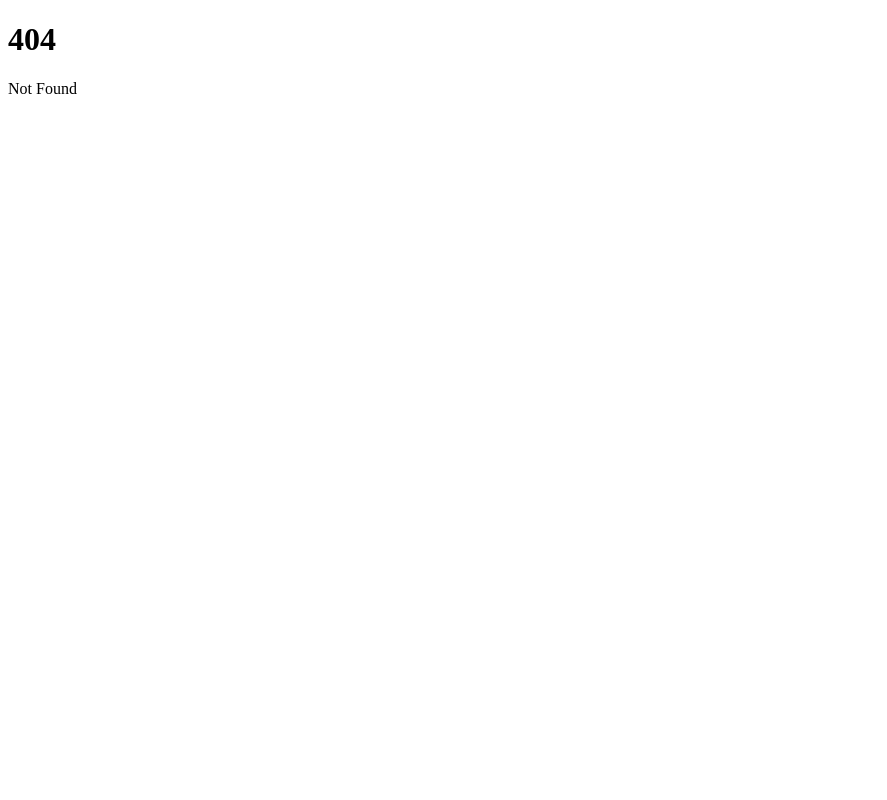
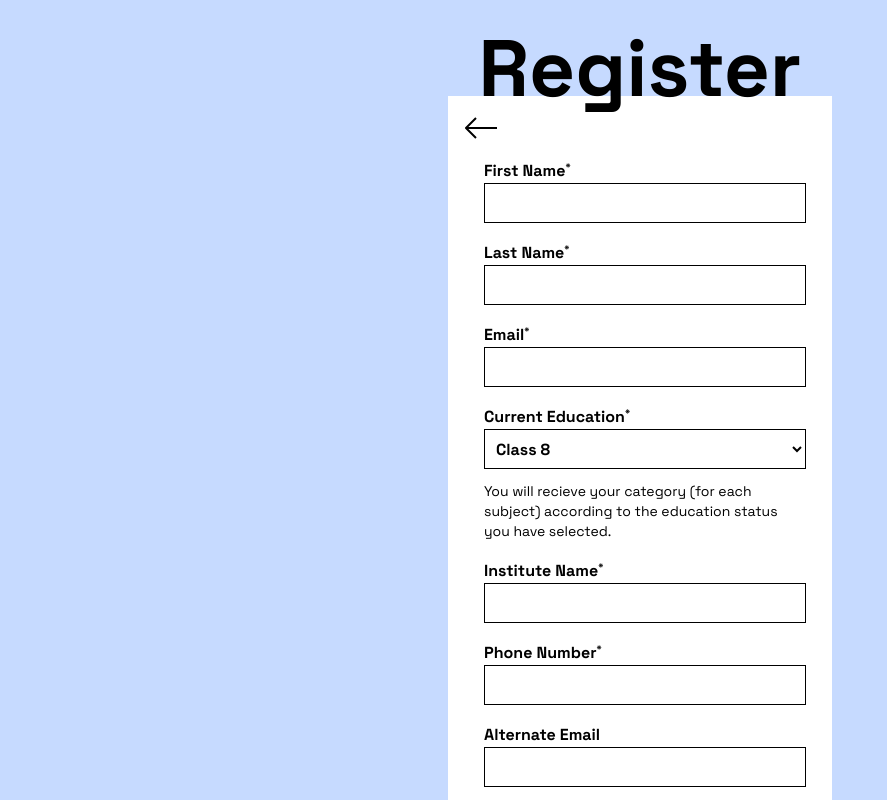
Before and after one commit to Tessellate-CMI/tessellate-frontend, a SvelteKit app: page /stems/register in a window 1280 px wide. Before the commit this address had no page. Shown: the top 800 px of the page, without its empty margins (0-887 px from the left). Built offline with nearby package versions, Linux system fonts and the light colour scheme; a web font is replaced by a local one.

Commit message:
feat(register): send only necessary data
Send only necessary data to the server. The other values can be recalculated server side. Also moved
register form from /register to /stems/register

```diff
--- a/src/lib/components/Navbar.svelte
+++ b/src/lib/components/Navbar.svelte
@@ -39,7 +39,7 @@
             >
             {#if !stems}
                 <button class="link px-4 text-lg font-bold normal-case overline"
-                    ><a href="/register">Register</a></button
+                    ><a href="/stems/register">Register</a></button
                 >
             {/if}
         </div>
--- a/src/routes/register/+page.svelte
+++ b/src/routes/stems/register/+page.svelte
@@ -6,6 +6,7 @@
     let showModal = false
     let noSubjects = false
     const returnData: Record<string, unknown> = {}
+    const serverData: Record<string, unknown> = {}
 
     // eslint-disable-next-line @typescript-eslint/no-explicit-any
     function controlModal(e: any) {
@@ -39,6 +40,16 @@
         returnData.altEmail = data.altEmail
         returnData.altPhone = data.altPhone
         returnData.institute = data.institute
+
+        serverData.firstName = data.firstName
+        serverData.lastName = data.lastName
+        serverData.email = data.email
+        serverData.phone = data.phone
+        serverData.altEmail = data.altEmail
+        serverData.altPhone = data.altPhone
+        serverData.institute = data.institute
+        serverData.education = data.education
+
         if (data.education === 'class8') {
             returnData.mCat = 'A'
             returnData.cCat = 'A'
@@ -75,6 +86,11 @@
         returnData.maths = 'mathematics' in data
         returnData.physics = 'physics' in data
         returnData.computer = 'computer-science' in data
+
+        serverData.maths = 'mathematics' in data
+        serverData.physics = 'physics' in data
+        serverData.computer = 'computer-science' in data
+
         returnData.subject = ''
         if (returnData.maths) {
             returnData.subject += 'Mathematics (Section ' + returnData.mCat + ') '
@@ -92,7 +108,7 @@
         try {
             await fetch('http://api.tessellate.cmi.ac.in/items/register', {
                 method: 'POST',
-                body: JSON.stringify(returnData),
+                body: JSON.stringify(serverData),
                 headers: {
                     'Content-type': 'application/json; charset=UTF-8'
                 }
```
